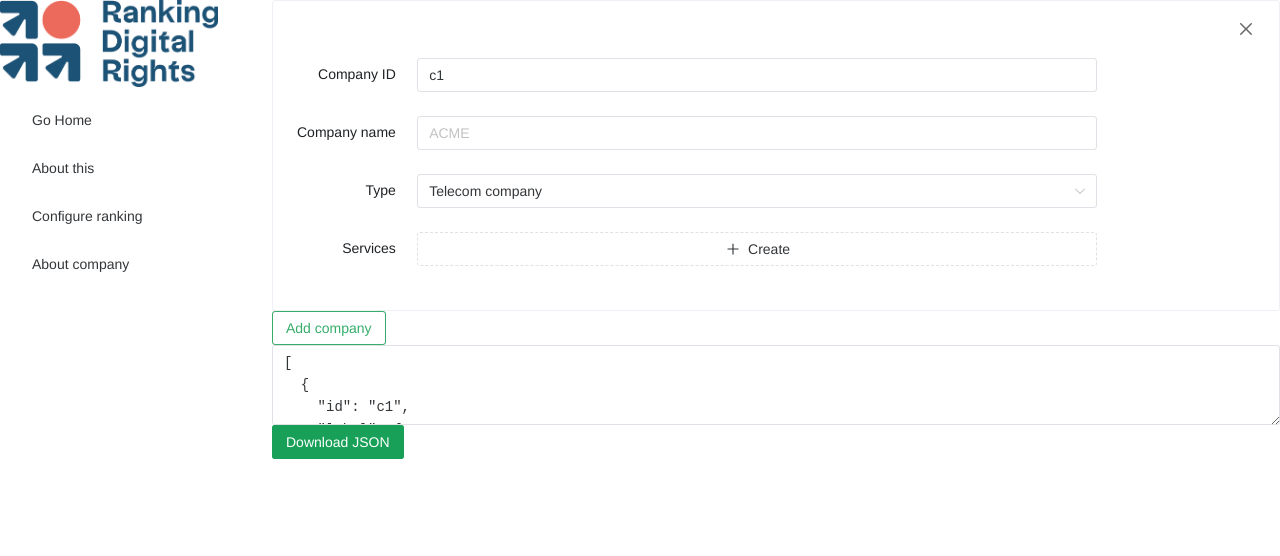
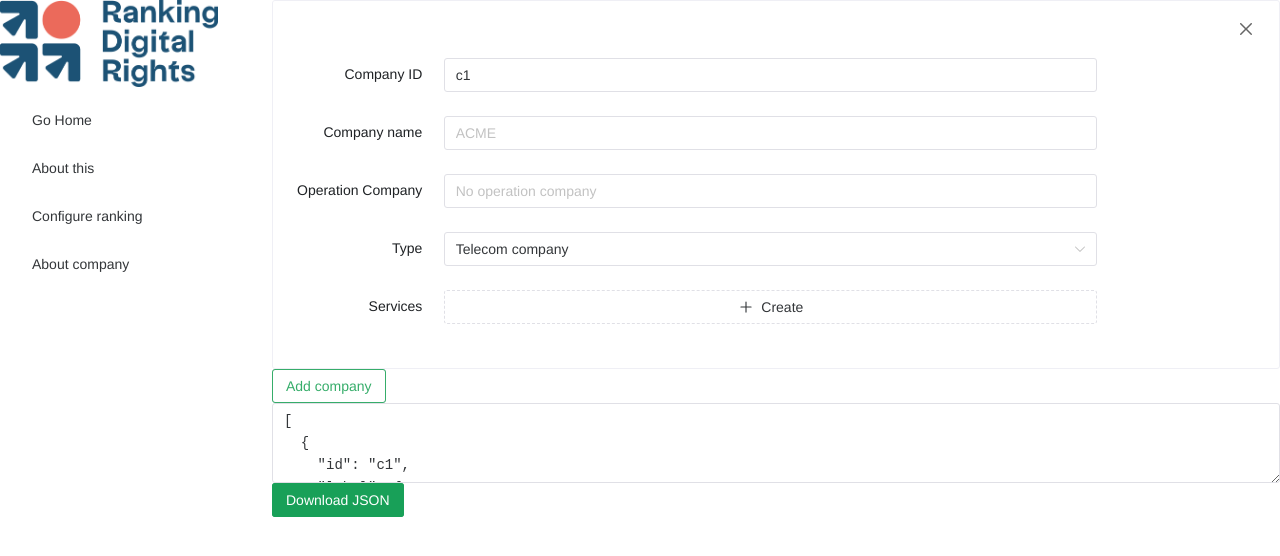
Before and after one commit to rankingdigitalrights/index-kit-ui, a Vue app: page /company in a window 1280 px wide. Both pictures are taken after a click on the button "Add company". Shown: the top 556 px of the page. Built offline with nearby package versions, Linux system fonts and the light colour scheme.

Commit message:
added some watchers

```diff
--- a/src/components/CompanyComponent.vue
+++ b/src/components/CompanyComponent.vue
@@ -2,7 +2,7 @@
 
 // https://www.thisdot.co/blog/computing-application-state-in-vue-3
 
-import { computed, ref } from 'vue'
+import { computed, ref, watchEffect } from 'vue'
 import { Company } from '../entities/Company'
 import { Service } from '../entities/Service';
 
@@ -58,6 +58,11 @@ function onCreate() {
 function handleClose() {
   emit('delete:company')
 }
+
+watchEffect(() => {
+  model.value.groupLabel = model.value.label.current
+  model.value.hasOpCom = Boolean(model.value.opComLabel)
+})
 </script>
 
 <template>
@@ -76,6 +81,9 @@ function handleClose() {
     </n-form-item>
     <n-form-item label="Company name">
       <n-input v-model:value="model.label.current" placeholder="ACME" />
+    </n-form-item>
+    <n-form-item label="Operation Company">
+      <n-input v-model:value="model.opComLabel" placeholder="No operation company" />
     </n-form-item>
     <n-form-item label="Type">
       <n-select
--- a/vite.config.ts
+++ b/vite.config.ts
@@ -5,5 +5,5 @@ import eslintPlugin from 'vite-plugin-eslint';
 // https://vitejs.dev/config/
 export default defineConfig({
   plugins: [vue(), eslintPlugin()],
-  base: '/index-kit-ui/'
+  base: '/index-kit-web/'
 });
```
Also changed, not shown: 1 other file (tests, documents, lock files or other folders).
